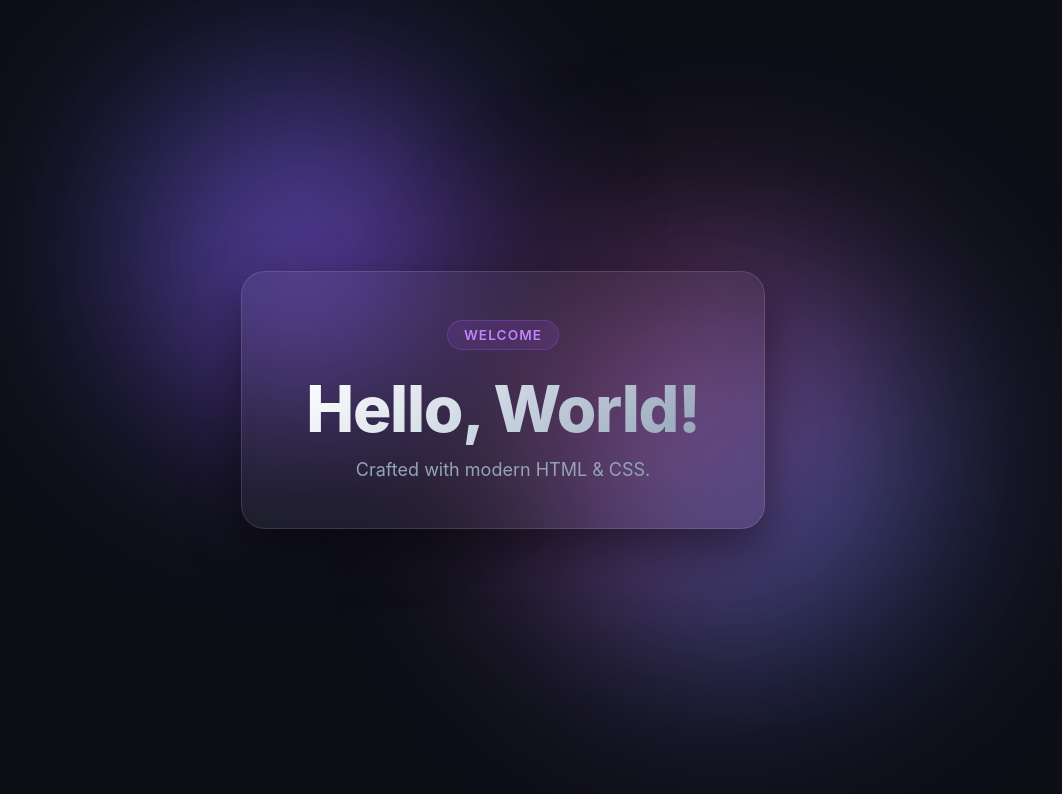
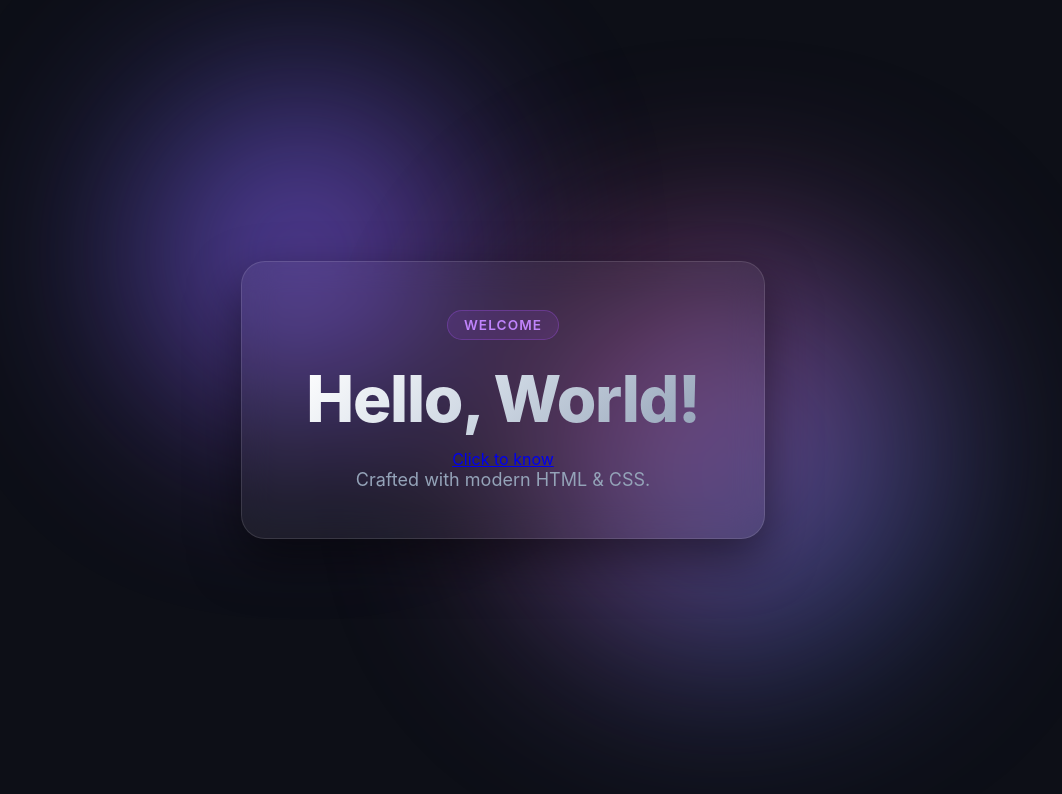
Before and after one commit to CJSATISH/Project1, a plain HTML site: page index.html in a window 1280 px wide. Shown: the whole page, without its empty margins (137-1199 px from the left). Drawn offline with Linux system fonts and the light colour scheme.

Commit message:
adding a link in index page

```diff
--- a/index.html
+++ b/index.html
@@ -121,6 +121,7 @@
   <main class="card">
     <span class="badge">Welcome</span>
     <h1>Hello, World!</h1>
+    <a href="about.html">Click to know</a>
     <p>Crafted with modern HTML & CSS.</p>
   </main>
 
```
